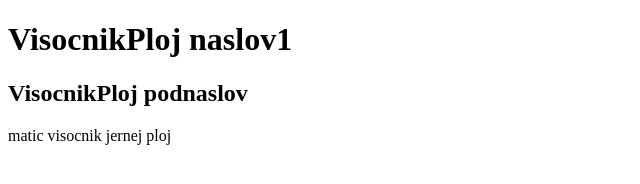
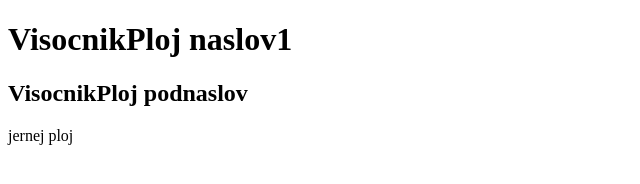
Before and after one commit to jernejgithub/sers2026VisocnikPloj, a plain HTML site: page index.html in a window 1280 px wide. Shown: the whole page, without its empty margins (0-640 px from the left). Drawn offline with Linux system fonts and the light colour scheme.

Commit message:
Add files via upload

```diff
--- a/index.html
+++ b/index.html
@@ -15,7 +15,7 @@
     <h2>VisocnikPloj podnaslov</h2>
 </body>
 <footer>
-    matic visocnik
+
     jernej ploj
 </footer>
 </html>
```
